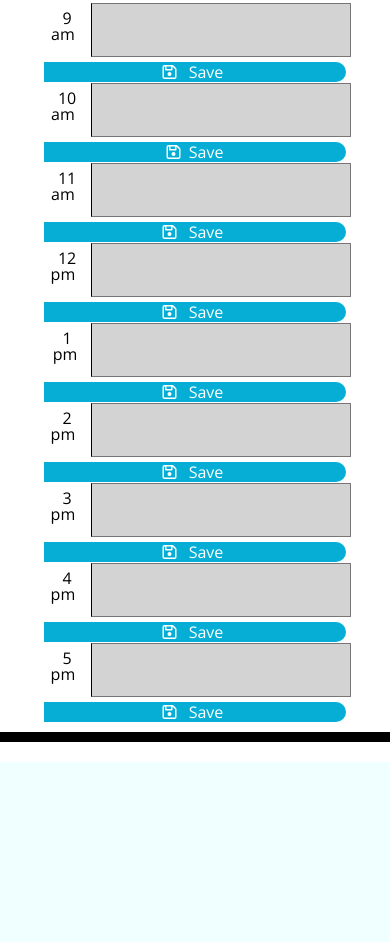
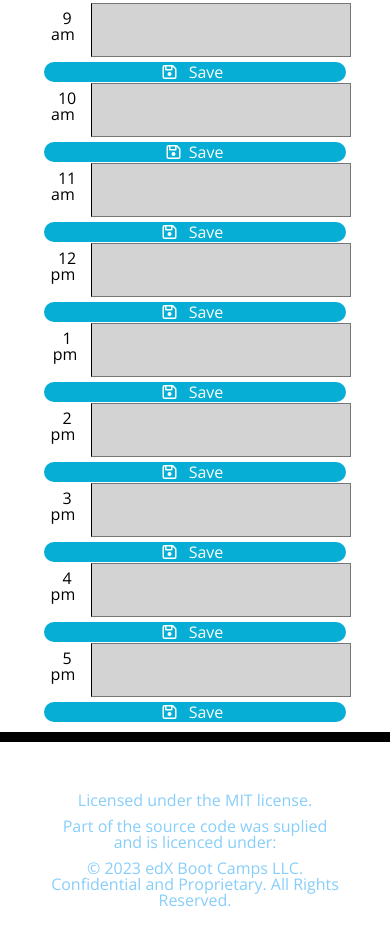
Before and after one commit to W-JK/WC7_DailyPlanner, a plain HTML site: page index.html in a window 390 px wide. Shown: the part 226-1168 px from the top of the page. Before the commit the page ends 988 px from the top, so only its background shows below. Drawn offline with nearby package versions, Linux system fonts and the light colour scheme.

Commit message:
media query cosmetics

```diff
--- a/assets/CSS/style.css
+++ b/assets/CSS/style.css
@@ -1,6 +1,5 @@
 :root{
-  background-color: azure;
-  font-size: 62.5%;
+    font-size: 62.5%;
 }
 
 body {
@@ -8,6 +7,8 @@ body {
   font-size: 16px;
   line-height: 1;
 }
+
+
 
 
 /* ------------- header area -  jumbotron -------------- */
@@ -111,14 +112,20 @@ textarea {
 
 
 
-
+ /* ---------------------- footer section --------------------- */
 
 .footer{
-  height: 30px;
-  min-height: 5%;
   border-radius: 0;
   border-top: 10px solid black;
   background-color: transparent;
+}
+
+#licence{
+  text-align: center;
+  color: lightskyblue;
+  padding: 5rem;
+  max-height: 20rem;
+
 }
 
 
@@ -152,6 +159,8 @@ textarea {
   border: 0.5rem;
 
  }
-
+ .saveBtn {
+  border-radius: 15rem;
+ }
 
 }
--- a/index.html
+++ b/index.html
@@ -130,7 +130,11 @@
 
     <Footer class="footer">
 
-
+      <section id="licence">
+        <p> Licensed under the MIT license. </p>
+        <p> Part of the source code was suplied and is licenced under: </p>
+        <p> © 2023 edX Boot Camps LLC. Confidential and Proprietary. All Rights Reserved. </p>
+      </section>
 
 
     </Footer>
```
